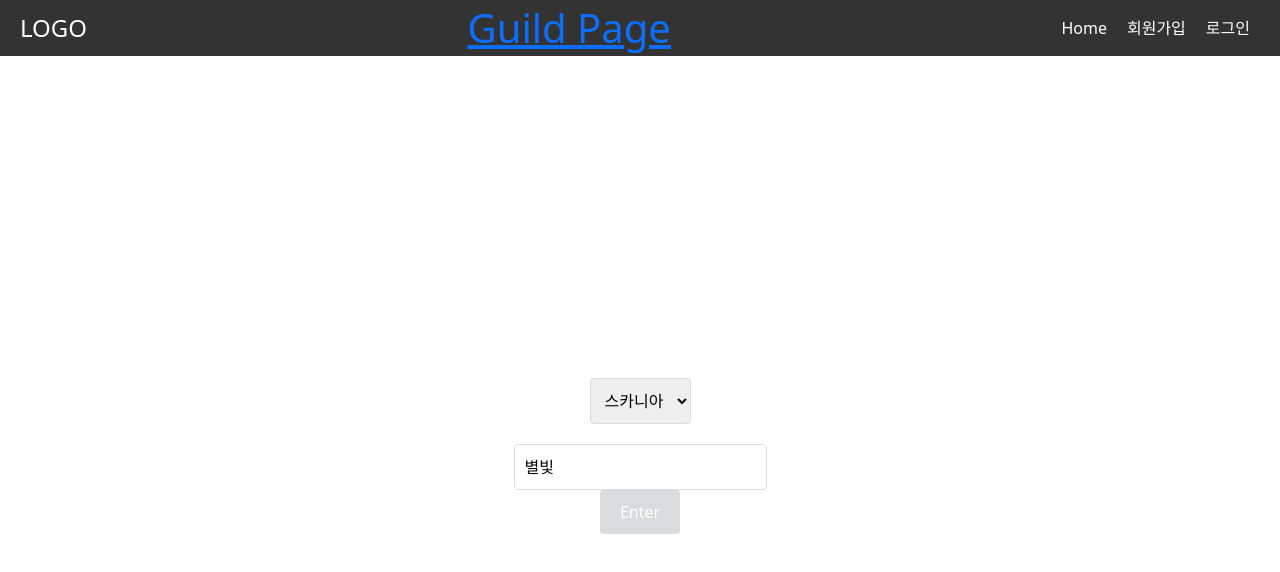
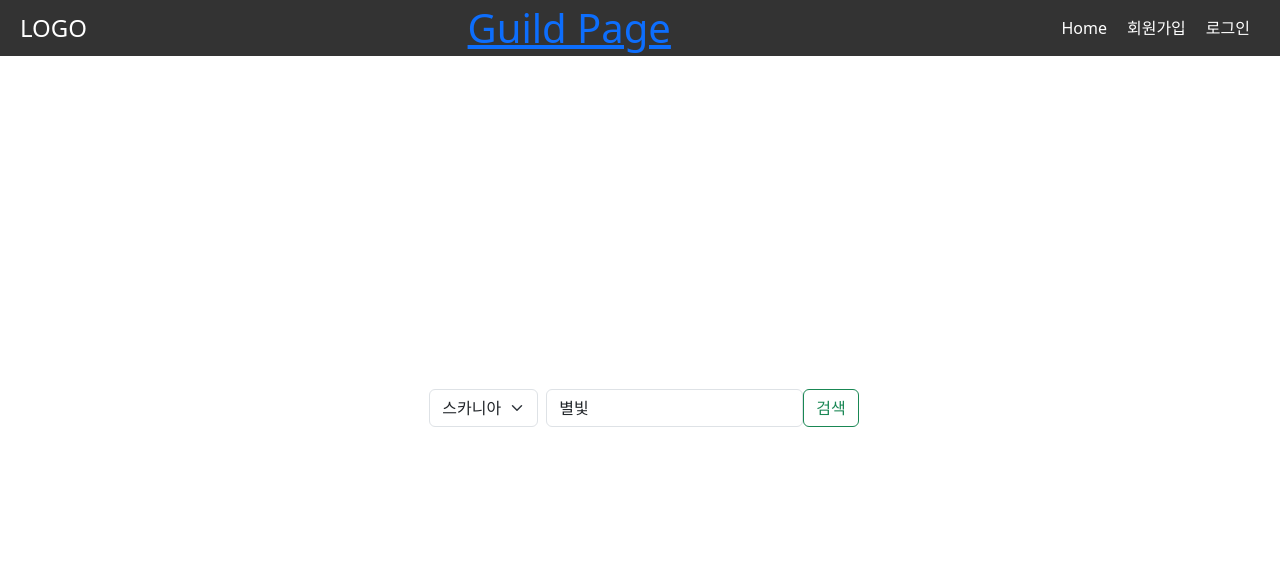
Before and after one commit to henniyoon/guild-manager, a React (Create React App) app in the folder client/: page / in a window 1280 px wide. Shown: the top 572 px of the page. Built offline with nearby package versions, Linux system fonts and the light colour scheme.

Commit message:
mainpage 부트스트랩 적용

```diff
--- a/client/src/components/Button.tsx
+++ b/client/src/components/Button.tsx
@@ -10,7 +10,7 @@ interface ButtonProps {
 
 const Button = ({ children, onClick, className, type = "button" }: ButtonProps) => {
   return (
-    <button className={`button ${className}`} onClick={onClick} type={type}>
+    <button className='btn btn-outline-success' onClick={onClick} type={type}>
       {children}
     </button>
   );
--- a/client/src/pages/MainPage/Mainpage.tsx
+++ b/client/src/pages/MainPage/Mainpage.tsx
@@ -36,11 +36,19 @@ const Mainpage = () => {
   };
 
   return (
-    <form onSubmit={handleButtonClick} className="MainPage-Contents">
-      <SelectServer value={worldName} onChange={setSelectedServer} />
-      <InputBox value={guildName} onChange={setInputValue} />
-      <Button type="submit">Enter</Button>
-    </form>
+    <div className='h90 d-flex justify-content-center align-items-center p-3'>
+      <form onSubmit={handleButtonClick} className='d-flex justify-content-center align-items-center mb-3'>
+        <div className='p-2 bd-highlight'>
+          <SelectServer value={worldName} onChange={setSelectedServer} />
+        </div>
+        <div className='bd-highlight'>
+          <InputBox value={guildName} onChange={setInputValue} />
+        </div>
+        <div className='bd-highlight'>
+        <Button type="submit">검색</Button>
+        </div>
+      </form>
+    </div>
   );
 };
 
--- a/client/src/pages/MainPage/components/InputBox.tsx
+++ b/client/src/pages/MainPage/components/InputBox.tsx
@@ -13,8 +13,8 @@ const InputBox = ({ value, onChange }: InputBoxProps) => {
 
   return (
     <input
-      type="text"
-      className="content-input"
+      type="search"
+      className="form-control"
       placeholder="길드명을 입력하세요"
       value={value}
       onChange={handleInputChange}
--- a/client/src/pages/MainPage/components/SelectServer.tsx
+++ b/client/src/pages/MainPage/components/SelectServer.tsx
@@ -14,7 +14,7 @@ const SelectServer = ({ value, onChange }: SelectServerProps) => {
   };
 
   return (
-    <select title="SelectServer" className="content-select" value={value} onChange={handleChange}>
+    <select title="SelectServer" className="form-select" value={value} onChange={handleChange}>
       {options.map((option, index) => (
         <option key={index} value={option}>{option}</option>
       ))}
--- a/client/src/pages/MainPage/styles/Mainpage.css
+++ b/client/src/pages/MainPage/styles/Mainpage.css
@@ -3,10 +3,6 @@
     padding: 0;
   }
 
-  .MainPage-Contents {
-      display: flex;
-      flex-direction: column;
-      align-items: center;
-      justify-content: center;
-      height: 100vh;
+  .h90 {
+      height: 90vh;
     }
```
